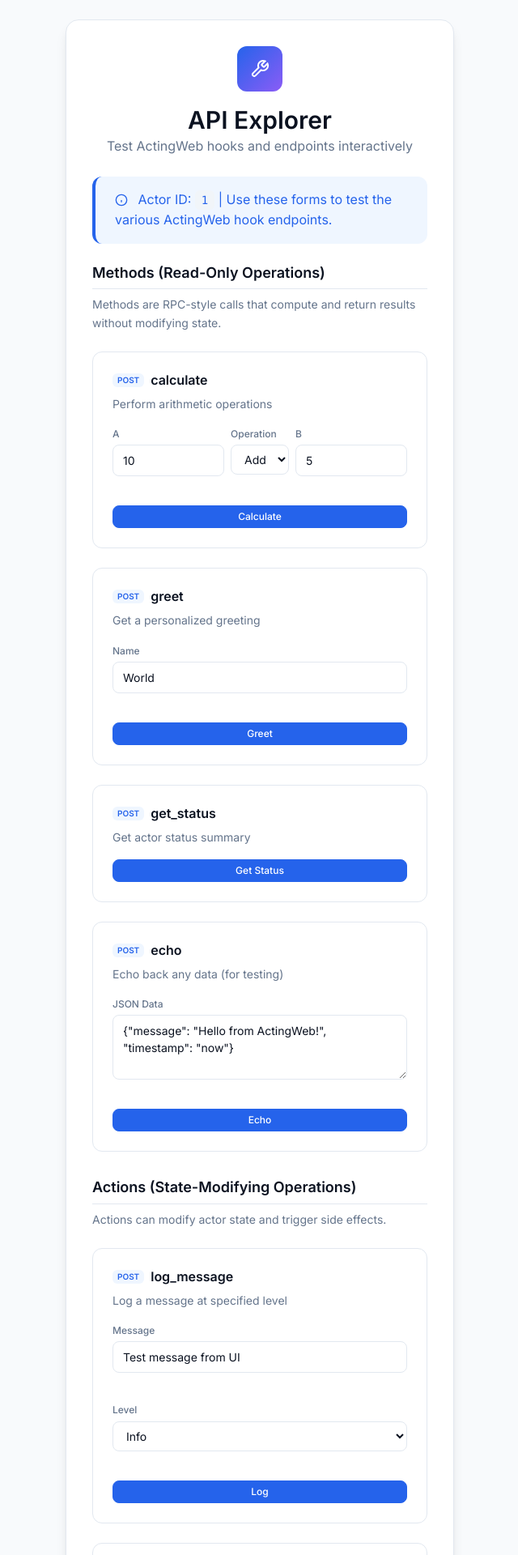
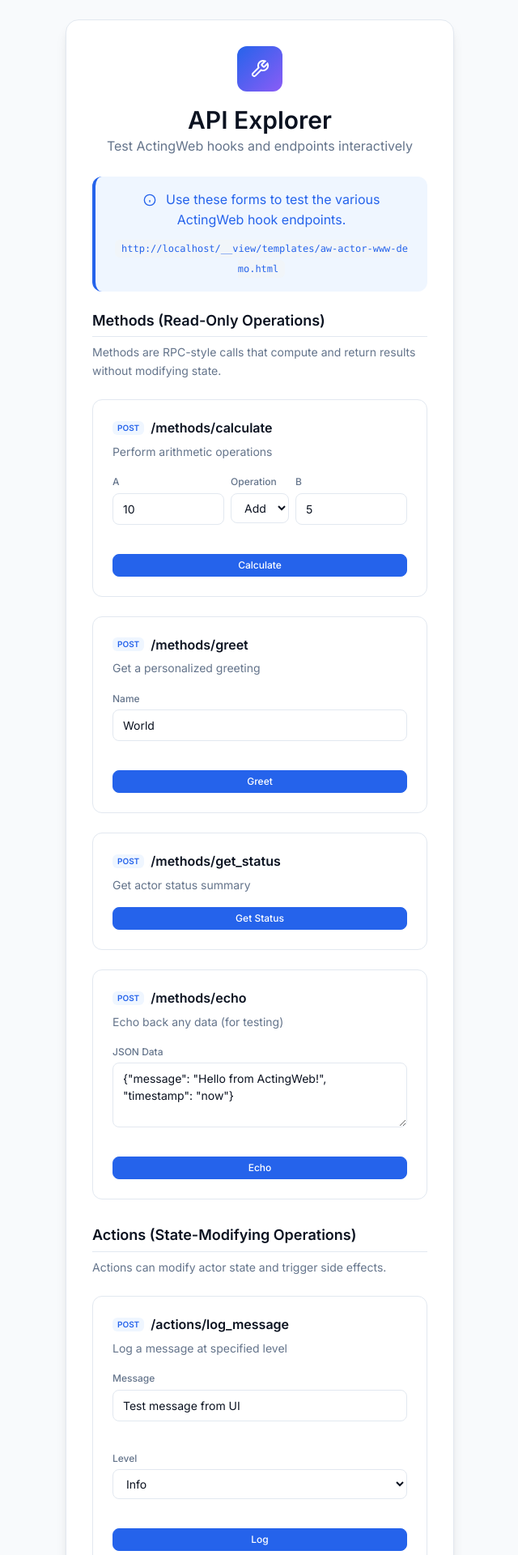
Before and after one commit to actingweb/actingwebdemo, a Flask app: template templates/aw-actor-www-demo.html in a window 1280 px wide. Shown: the top 1920 px of the page at 81% size, without its empty margins (279-919 px from the left). Run offline with Flask 3, Linux system fonts and the light colour scheme; the template is opened without the code that fills it: most values are stand-ins (such as "Sample title", 1, 10 or a date in 2020).

Commit message:
Minor fixes

```diff
--- a/application.py
+++ b/application.py
@@ -40,7 +40,7 @@ aw_app = (
     ActingWebApp(
         aw_type="urn:actingweb:actingweb.io:actingwebdemo",
         database="dynamodb",
-        fqdn=os.getenv("APP_HOST_FQDN", "greger.ngrok.io"),
+        fqdn=os.getenv("APP_HOST_FQDN", "localhost:5000"),
         proto=os.getenv("APP_HOST_PROTOCOL", "https://"),
     )
     # OAuth2 configuration - supports Google and GitHub providers via the new authentication system
@@ -57,7 +57,7 @@ aw_app = (
             "OAUTH_AUTH_URI", "https://accounts.google.com/o/oauth2/v2/auth"
         ),
         token_uri=os.getenv("OAUTH_TOKEN_URI", "https://oauth2.googleapis.com/token"),
-        redirect_uri=f"{os.getenv('APP_HOST_PROTOCOL', 'https://')}{os.getenv('APP_HOST_FQDN', 'greger.ngrok.io')}/oauth/callback",
+        redirect_uri=f"{os.getenv('APP_HOST_PROTOCOL', 'https://')}{os.getenv('APP_HOST_FQDN', 'localhost:5000')}/oauth/callback",
     )
     .with_web_ui(enable=True)
     .with_devtest(enable=True)  # Set to False in production
@@ -72,7 +72,7 @@ aw_app = (
     .with_mcp(enable=True)  # Enable MCP server support for AI assistants
     .add_actor_type(
         name="myself",
-        factory=f"{os.getenv('APP_HOST_PROTOCOL', 'https://')}{os.getenv('APP_HOST_FQDN', 'greger.ngrok.io')}/",
+        factory=f"{os.getenv('APP_HOST_PROTOCOL', 'https://')}{os.getenv('APP_HOST_FQDN', 'localhost:5000')}/",
         relationship="friend",
     )
 )
@@ -97,10 +97,6 @@ try:
 except Exception as e:
     LOG.warning(f"OAuth2 state manager initialization skipped: {e}")
     # Continue anyway - non-MCP OAuth flows will still work
-
-# Properties that should be hidden from external access
-PROP_HIDE = ["email"]
-PROP_PROTECT = PROP_HIDE + []
 
 # Configure unified access control with MCP trust types
 # This controls what AI assistants can access via the MCP protocol
--- a/docker-compose.yml
+++ b/docker-compose.yml
@@ -7,7 +7,7 @@ services:
       - AWS_SECRET_ACCESS_KEY=dummy
       - AWS_DB_PREFIX=demo
       - AWS_DB_HOST=http://dynamodb:8000
-      - APP_HOST_FQDN=greger.ngrok.io
+      - APP_HOST_FQDN=localhost:5000
       - APP_HOST_PROTOCOL=https://
     volumes:
       - .:/src
--- a/pyproject.toml
+++ b/pyproject.toml
@@ -16,8 +16,8 @@ python = "^3.11"
 jinja2 = ">=3.1.2"
 flask = ">=3.1.1,<4.0.0"
 uwsgi = ">=2.0.23"
-#actingweb = { version = ">=3.7.2", extras = ["flask"] }
-actingweb = { path = "../actingweb", develop = true, extras = ["flask"] }
+actingweb = { version = ">=3.7.3", extras = ["flask"] }
+#actingweb = { path = "../actingweb", develop = true, extras = ["flask"] }
 python-dotenv = "^1.2.1"
 
 [tool.poetry.group.dev.dependencies]
--- a/templates/aw-actor-www-demo.html
+++ b/templates/aw-actor-www-demo.html
@@ -129,13 +129,16 @@
                 <p class="text-muted">Test ActingWeb hooks and endpoints interactively</p>
             </div>
 
-            <div class="alert alert-info mb-lg">
-                <svg width="16" height="16" viewBox="0 0 24 24" fill="none" stroke="currentColor" stroke-width="2" style="display: inline-block; vertical-align: middle; margin-right: 0.5rem;">
-                    <circle cx="12" cy="12" r="10"/>
-                    <path d="M12 16v-4"/>
-                    <path d="M12 8h.01"/>
-                </svg>
-                Actor ID: <code>{{ id }}</code> | Use these forms to test the various ActingWeb hook endpoints.
+            <div class="alert alert-info mb-lg" style="text-align: center;">
+                <div style="margin-bottom: 0.5rem;">
+                    <svg width="16" height="16" viewBox="0 0 24 24" fill="none" stroke="currentColor" stroke-width="2" style="display: inline-block; vertical-align: middle; margin-right: 0.5rem;">
+                        <circle cx="12" cy="12" r="10"/>
+                        <path d="M12 16v-4"/>
+                        <path d="M12 8h.01"/>
+                    </svg>
+                    Use these forms to test the various ActingWeb hook endpoints.
+                </div>
+                <code id="baseUrl" style="font-size: 0.75rem; word-break: break-all;">{{ url }}</code>
             </div>
 
             <h2 class="section-title">Methods (Read-Only Operations)</h2>
@@ -144,7 +147,7 @@
             <div class="demo-grid">
                 <!-- Calculate Method -->
                 <div class="demo-card">
-                    <h3><span class="badge-method post">POST</span> calculate</h3>
+                    <h3><span class="badge-method post">POST</span> /methods/calculate</h3>
                     <p>Perform arithmetic operations</p>
                     <form class="demo-form" onsubmit="callEndpoint(event, '/{{ id }}/methods/calculate', this)">
                         <div class="inline-inputs">
@@ -173,7 +176,7 @@
 
                 <!-- Greet Method -->
                 <div class="demo-card">
-                    <h3><span class="badge-method post">POST</span> greet</h3>
+                    <h3><span class="badge-method post">POST</span> /methods/greet</h3>
                     <p>Get a personalized greeting</p>
                     <form class="demo-form" onsubmit="callEndpoint(event, '/{{ id }}/methods/greet', this)">
                         <div class="form-group">
@@ -187,7 +190,7 @@
 
                 <!-- Get Status Method -->
                 <div class="demo-card">
-                    <h3><span class="badge-method post">POST</span> get_status</h3>
+                    <h3><span class="badge-method post">POST</span> /methods/get_status</h3>
                     <p>Get actor status summary</p>
                     <form class="demo-form" onsubmit="callEndpoint(event, '/{{ id }}/methods/get_status', this)">
                         <button type="submit" class="btn btn-primary btn-sm">Get Status</button>
@@ -197,7 +200,7 @@
 
                 <!-- Echo Method -->
                 <div class="demo-card">
-                    <h3><span class="badge-method post">POST</span> echo</h3>
+                    <h3><span class="badge-method post">POST</span> /methods/echo</h3>
                     <p>Echo back any data (for testing)</p>
                     <form class="demo-form" onsubmit="callEndpoint(event, '/{{ id }}/methods/echo', this)">
                         <div class="form-group">
@@ -216,7 +219,7 @@
             <div class="demo-grid">
                 <!-- Log Message Action -->
                 <div class="demo-card">
-                    <h3><span class="badge-method post">POST</span> log_message</h3>
+                    <h3><span class="badge-method post">POST</span> /actions/log_message</h3>
                     <p>Log a message at specified level</p>
                     <form class="demo-form" onsubmit="callEndpoint(event, '/{{ id }}/actions/log_message', this)">
                         <div class="form-group">
@@ -238,7 +241,7 @@
 
                 <!-- Update Status Action -->
                 <div class="demo-card">
-                    <h3><span class="badge-method post">POST</span> update_status</h3>
+                    <h3><span class="badge-method post">POST</span> /actions/update_status</h3>
                     <p>Update actor status property</p>
                     <form class="demo-form" onsubmit="callEndpoint(event, '/{{ id }}/actions/update_status', this)">
                         <div class="form-group">
@@ -252,7 +255,7 @@
 
                 <!-- Send Notification Action -->
                 <div class="demo-card">
-                    <h3><span class="badge-method post">POST</span> send_notification</h3>
+                    <h3><span class="badge-method post">POST</span> /actions/send_notification</h3>
                     <p>Simulate sending a notification</p>
                     <form class="demo-form" onsubmit="callEndpoint(event, '/{{ id }}/actions/send_notification', this)">
                         <div class="form-group">
@@ -278,7 +281,7 @@
 
                 <!-- Search Action (MCP Tool) -->
                 <div class="demo-card">
-                    <h3><span class="badge-method post">POST</span> search <span class="badge badge-accent">MCP</span></h3>
+                    <h3><span class="badge-method post">POST</span> /actions/search <span class="badge badge-accent">MCP</span></h3>
                     <p>Search actor properties (also available as MCP tool)</p>
                     <form class="demo-form" onsubmit="callEndpoint(event, '/{{ id }}/actions/search', this)">
                         <div class="form-group">
@@ -301,7 +304,7 @@
             <div class="demo-grid">
                 <!-- Ping Callback -->
                 <div class="demo-card">
-                    <h3><span class="badge-method post">POST</span> ping</h3>
+                    <h3><span class="badge-method post">POST</span> /callbacks/ping</h3>
                     <p>Health check - returns "pong"</p>
                     <form class="demo-form" onsubmit="callEndpoint(event, '/{{ id }}/callbacks/ping', this)">
                         <button type="submit" class="btn btn-primary btn-sm">Ping</button>
@@ -311,7 +314,7 @@
 
                 <!-- Echo Callback -->
                 <div class="demo-card">
-                    <h3><span class="badge-method post">POST</span> echo</h3>
+                    <h3><span class="badge-method post">POST</span> /callbacks/echo</h3>
                     <p>Echo back received data</p>
                     <form class="demo-form" onsubmit="callEndpoint(event, '/{{ id }}/callbacks/echo', this)">
                         <div class="form-group">
@@ -348,6 +351,10 @@
     </div>
 
     <script>
+        // Set full base URL on page load (strip /www and everything after from current path)
+        const actorPath = window.location.pathname.replace(/\/www.*$/, '');
+        document.getElementById('baseUrl').textContent = window.location.origin + actorPath;
+
         async function callEndpoint(event, endpoint, form) {
             event.preventDefault();
 
```
Also changed, not shown: 1 other file.
